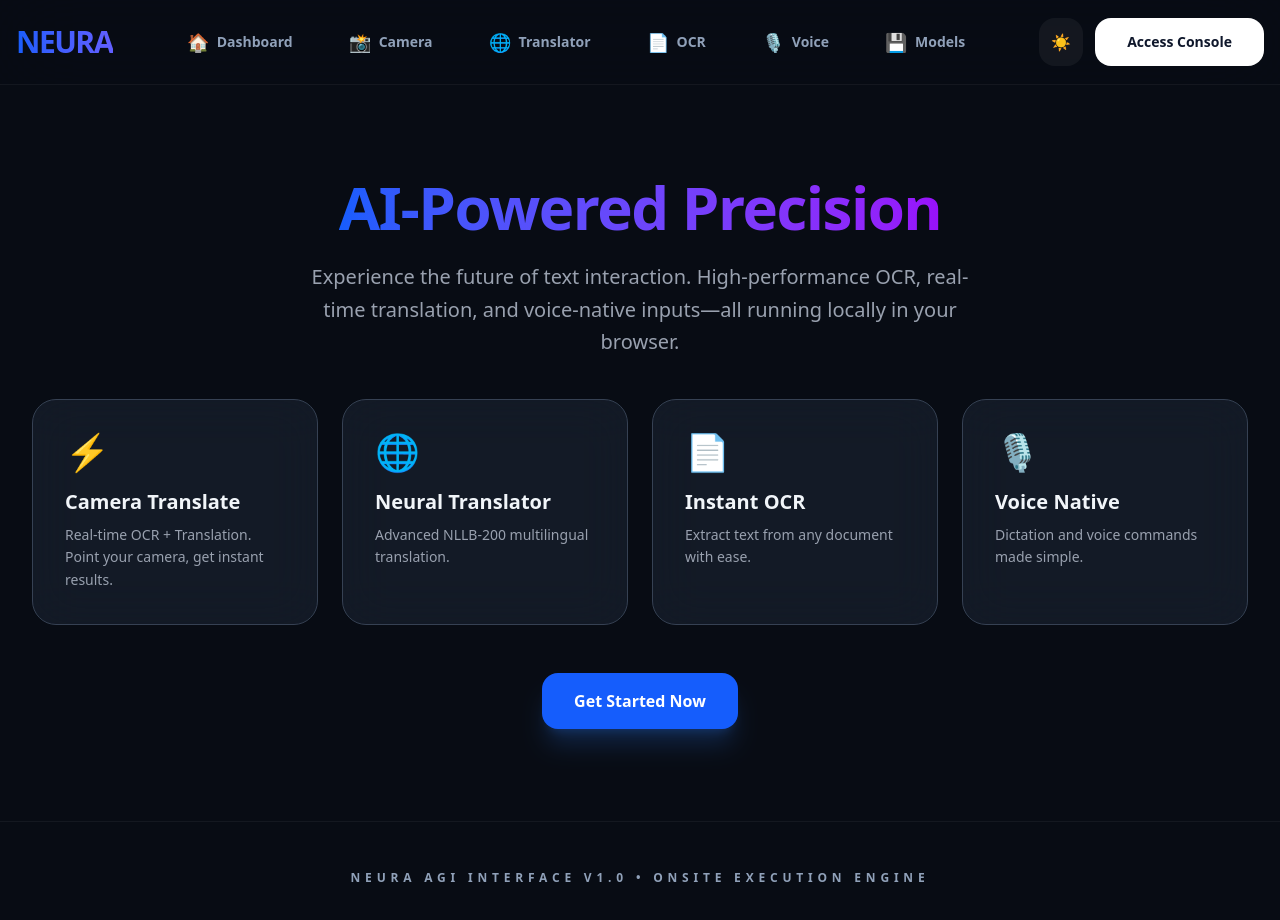
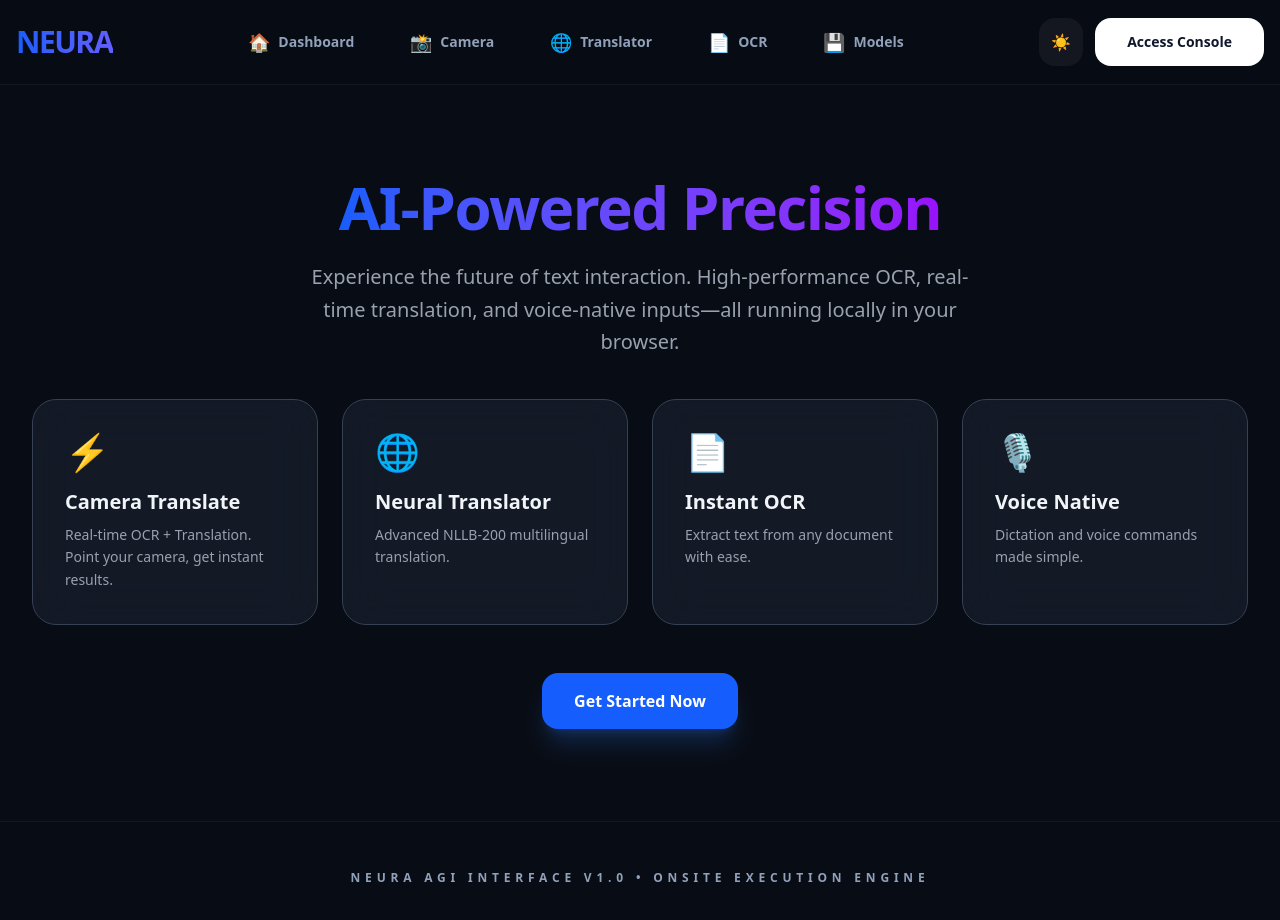
Before and after one commit to sai-sriram23/fullstackproject-frontend, a React (Vite) app: page / in a window 1280 px wide. Shown: the top 920 px of the page. Built offline with nearby package versions, Linux system fonts and the light colour scheme; no server answers.

Commit message:
Remove Voice page and navigation links

```diff
--- a/src/App.tsx
+++ b/src/App.tsx
@@ -18,7 +18,6 @@ import Layout from './components/Layout';                   // Shared navbar/foo
 import Auth from './components/Auth';                       // Login + Register form
 import Translator from './components/UnifiedTranslator';    // All 4 translation modes
 import OCR from './components/OCR';                         // Extract text from images
-import Voice from './components/Voice';                     // Voice dictation + translation
 import Models from './components/ModelManager';             // View/clear cached AI models
 import CameraTranslator from './components/CameraTranslator'; // Live camera OCR + translate
 import Dashboard from './components/Dashboard';             // Profile + history + cache info
@@ -45,7 +44,6 @@ const App: React.FC = () => {
           <Route path="translator" element={<Translator />} />
           <Route path="ocr" element={<OCR />} />
           <Route path="camera" element={<CameraTranslator />} />
-          <Route path="voice" element={<Voice />} />
           <Route path="models" element={<Models />} />
 
         </Route>
--- a/src/components/Layout.tsx
+++ b/src/components/Layout.tsx
@@ -78,7 +78,6 @@ const Layout: React.FC = () => {
         { path: '/camera', label: 'Camera', icon: '📸' },
         { path: '/translator', label: 'Translator', icon: '🌐' },
         { path: '/ocr', label: 'OCR', icon: '📄' },
-        { path: '/voice', label: 'Voice', icon: '🎙️' },
         { path: '/models', label: 'Models', icon: '💾' },
     ];
 
```
